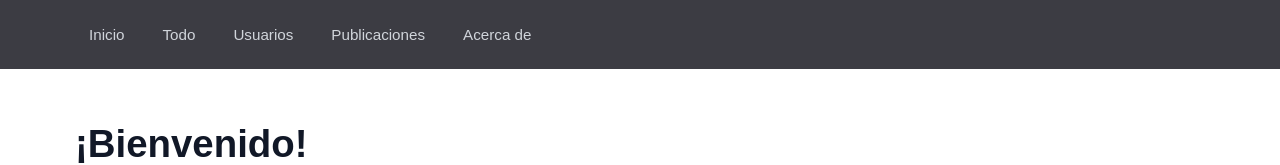
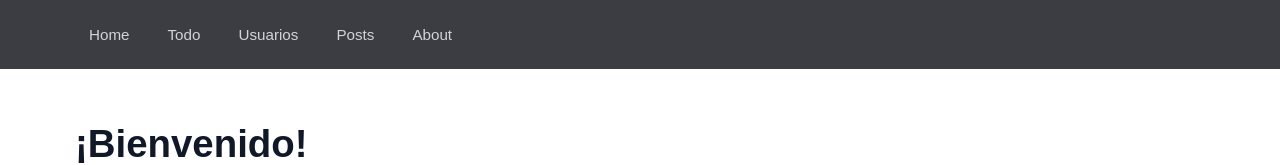
Before and after one commit to CRIZZxR-110100/frontend_vanilla, a website built with Vite: page index.html in a window 1280 px wide. Shown: the top 165 px of the page. Built offline with nearby package versions, Linux system fonts and the light colour scheme; a web font is replaced by a local one.

Commit message:
Implementación y corrección del navbar superior

```diff
--- a/src/main.js
+++ b/src/main.js
@@ -20,11 +20,11 @@ const setNavbar = () => {
   const navbar = document.getElementById('navbar')
 
   navbar.innerHTML = `
-    <a href="#home" id="home_btn">Inicio</a>
+    <a href="#home" id="home_btn">Home</a>
     <a href="#todo" id="all">Todo</a>
     <a href="#users" id="users_btn">Usuarios</a>
-    <a href="#posts" id="posts_btn">Publicaciones</a>
-    <a href="#about" id="about_btn">Acerca de</a>
+    <a href="#posts" id="posts_btn">Posts</a>
+    <a href="#about" id="about_btn">About</a>
   `
 
   document.getElementById('home_btn').addEventListener('click', () => {
--- a/src/style.css
+++ b/src/style.css
@@ -4,6 +4,7 @@ body {
   font-family: "Funnel Sans", sans-serif;
   margin: 0;
   font-size: 18px;
+  margin-bottom: 5rem;
 }
 
 #app {
```
